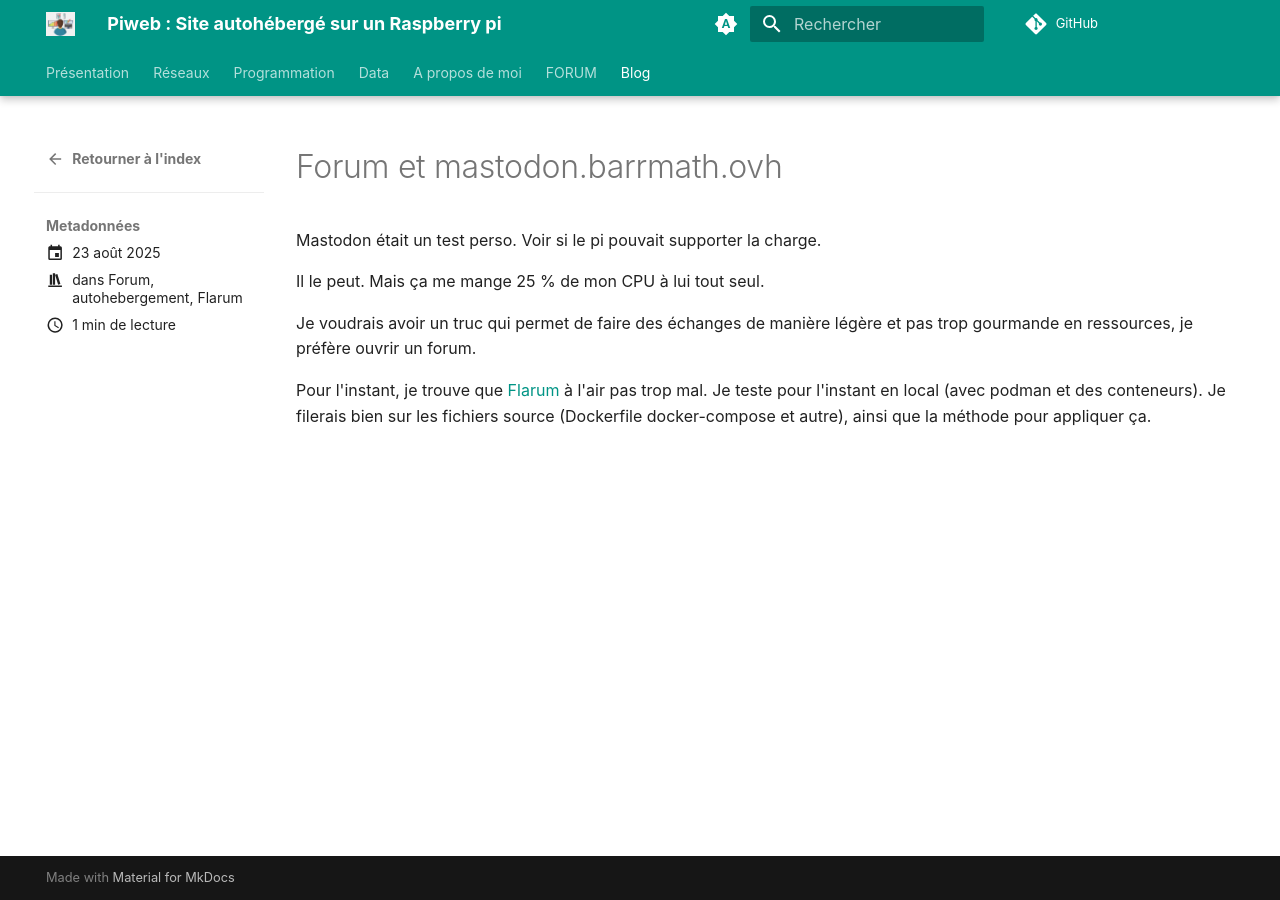
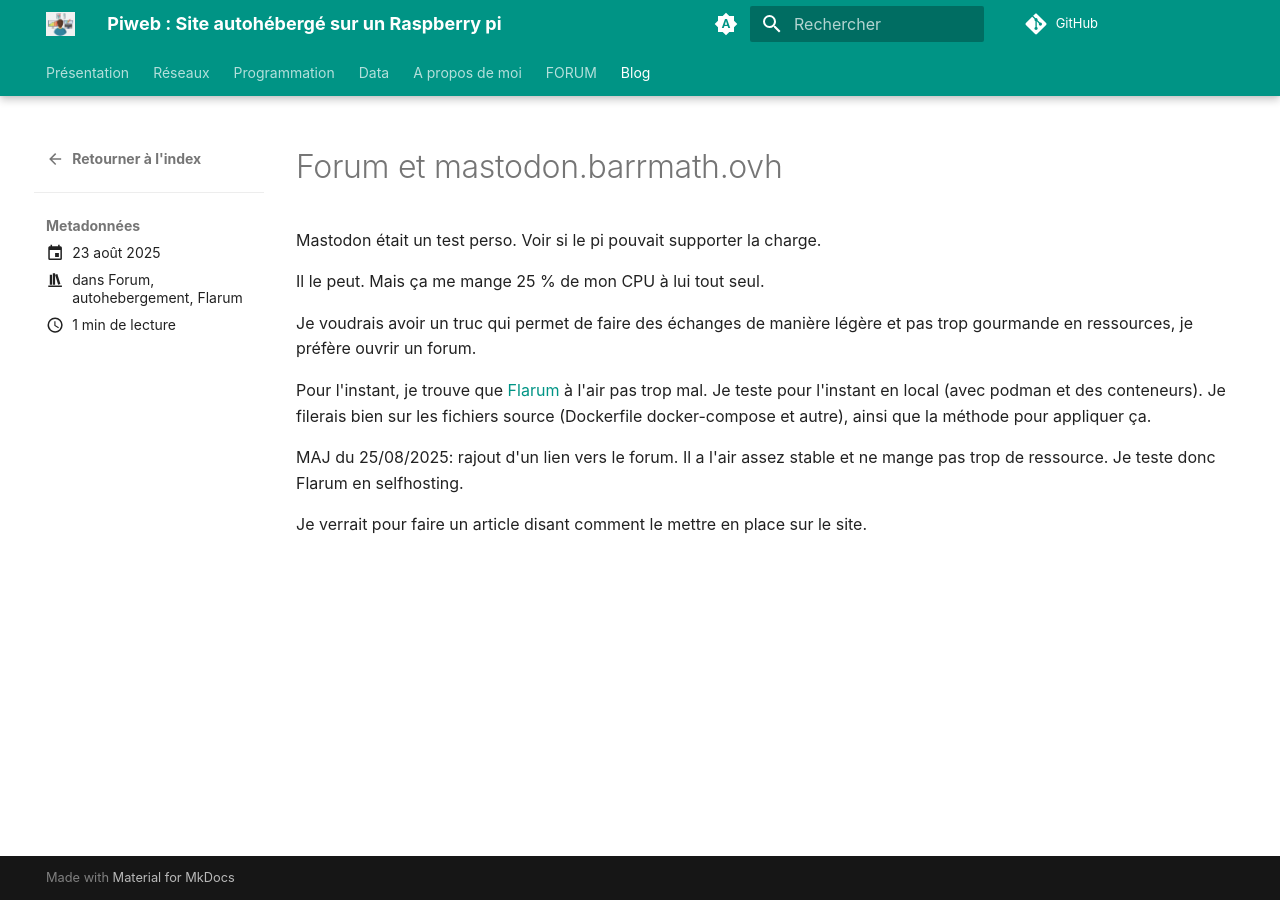
Before and after one commit to barrmath/piweb2, an MkDocs documentation site: the page built from docs/blog/posts/Flarum.md, in a window 1280 px wide. Built offline with MkDocs 1.6.1 and Material for MkDocs 9.7.7, drawn with Linux system fonts in a browser that asks for light colours.

Commit message:
MAJ blog

```diff
--- a/docs/blog/posts/Flarum.md
+++ b/docs/blog/posts/Flarum.md
@@ -17,3 +17,8 @@ Je voudrais avoir un truc qui permet de faire des échanges de manière légère
 Pour l'instant, je trouve que [Flarum](https://flarum.org/){target="_blank"} à l'air pas trop mal.
 Je teste pour l'instant en local (avec podman et des conteneurs).
 Je filerais bien sur les fichiers source (Dockerfile docker-compose et autre), ainsi que la méthode pour appliquer ça.
+
+MAJ du 25/08/2025: rajout d'un lien vers le forum. Il a l'air assez stable et ne mange pas trop de ressource.
+Je teste donc Flarum en selfhosting.
+
+Je verrait pour faire un article disant comment le mettre en place sur le site.
```
